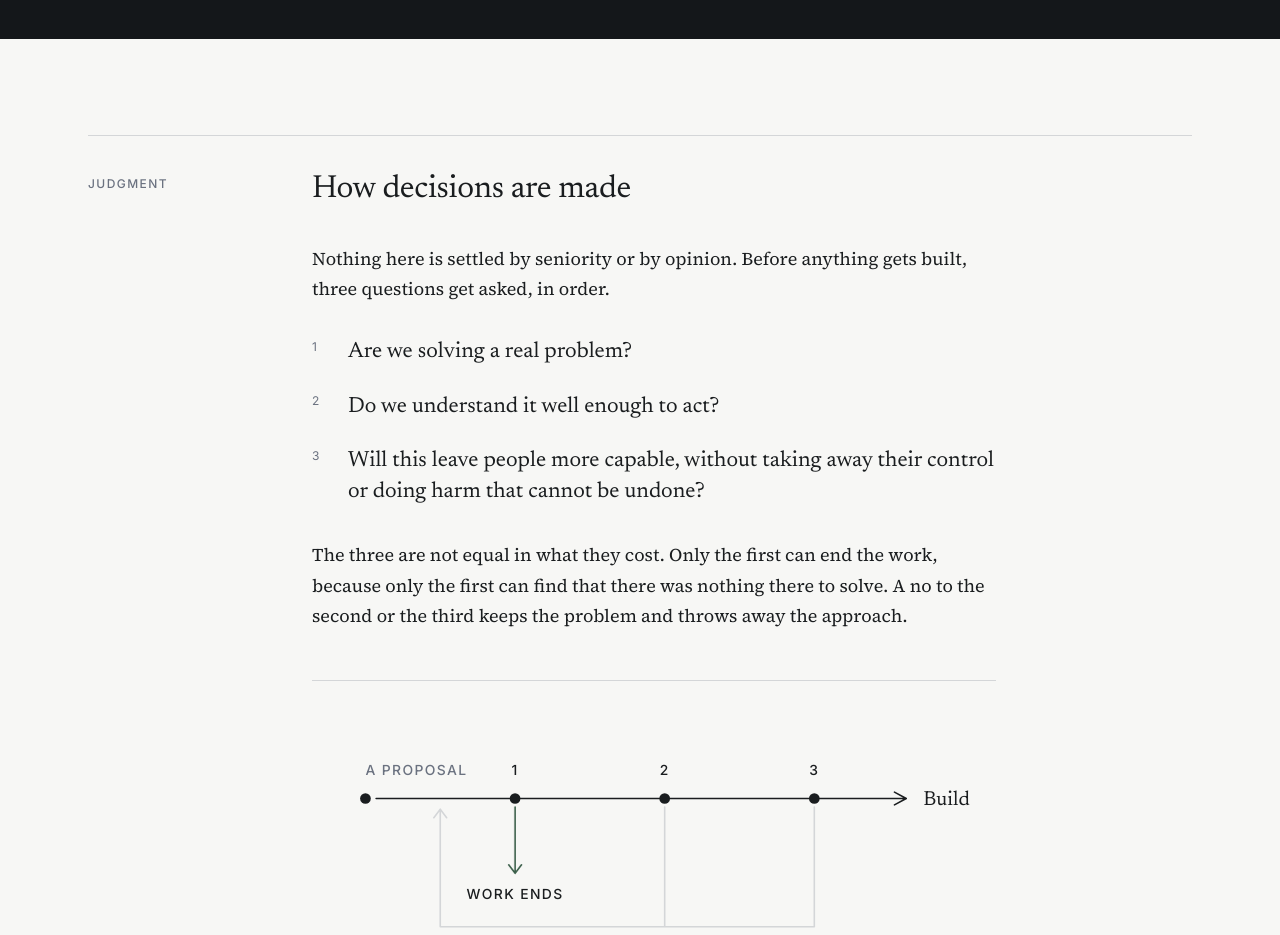
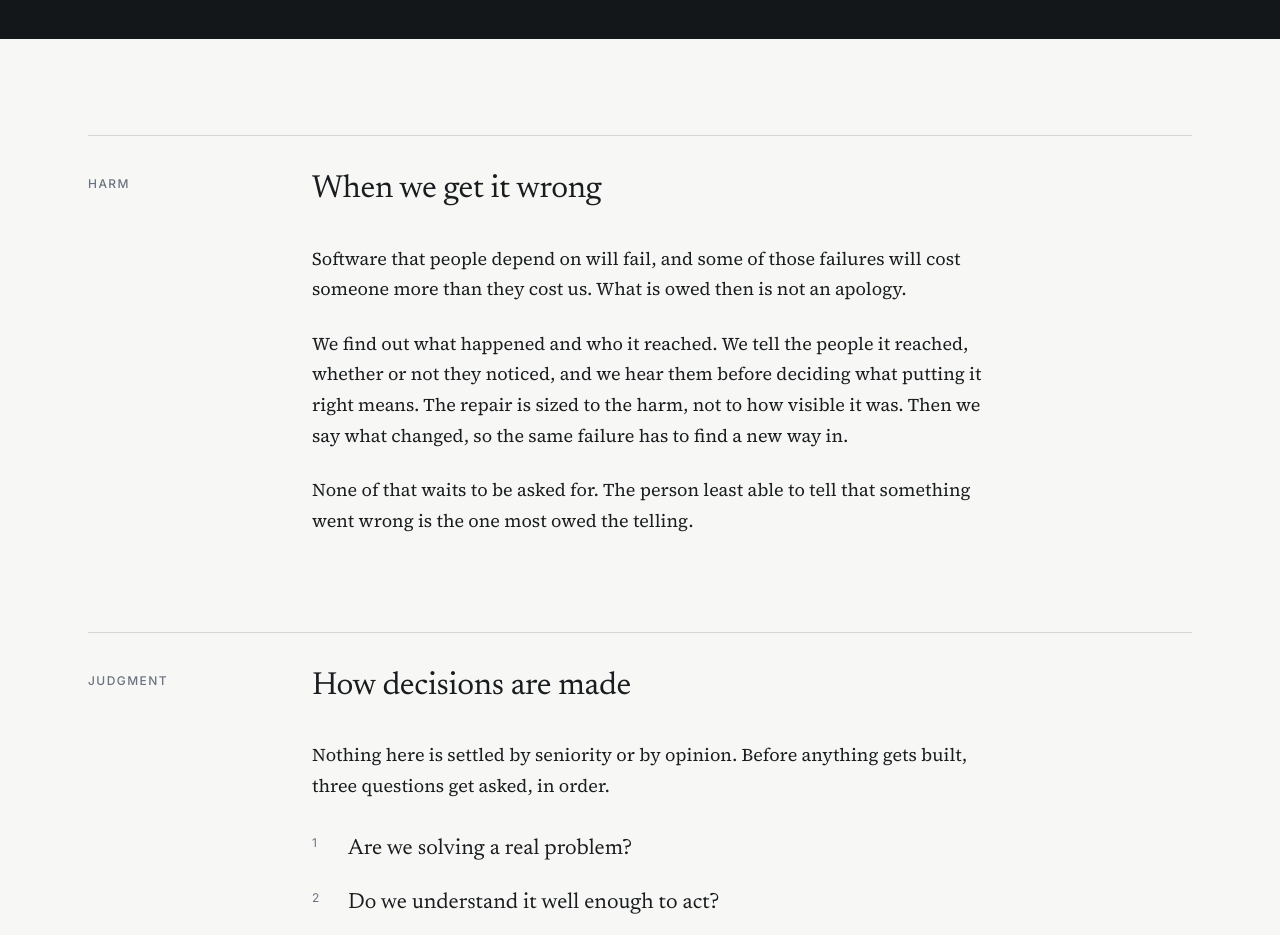
Before and after one commit to lucid-dreams69/JEEV-TECH-WEBSITE, a plain HTML site: page principles.html in a window 1280 px wide. Shown: the part 4160-5095 px from the top of the page. Drawn offline with Linux system fonts and the light colour scheme.

Commit message:
copy: say what is owed after a failure reaches someone
The site refused to build harmful things and said nothing about what happens
when it causes harm anyway — which it will, to people who use the software to
earn a living. For a site whose whole register is claims a reader can check,
that was the most conspicuous silence on it, and it is the one principle in
the founder's doctrine that needed no adaptation to reach a software company.

Four commitments, in the order they happen: find out what happened and who it
reached; tell them whether or not they noticed, and hear them before deciding
what putting it right means; size the repair to the harm rather than to how
visible it was; say what changed. The closing line carries the thread the rest
of the page is built on — the person least able to tell that something went
wrong is the one most owed the telling.

It sits on /principles rather than inside engineering's Reliability practice.
Reliability governs the week before a failure, ranking severity and putting
correctness ahead of features; this is the day after. Every practice on that
page governs a stage of the build, and there is no stage for harm that has
already landed. A public commitment filed inside an internal practice list
reads as one being hidden.

Copy in the founder's voice: drafted, shown and approved before this commit.

Co-Authored-By: Claude Opus 5 <noreply@anthropic.com>

```diff
--- a/principles.html
+++ b/principles.html
@@ -330,6 +330,31 @@
     <div class="page">
       <div class="philosophy-body">
 
+        <!-- What is owed after a failure reaches someone. Sits here rather
+             than in engineering's Reliability practice: that one governs the
+             week before a failure, this is the day after, and every practice
+             on that page governs a stage of the build. There is no stage for
+             harm that already landed. -->
+        <section class="section" aria-labelledby="when-wrong">
+          <p class="section__label">Harm</p>
+          <div class="section__body">
+            <h2 id="when-wrong" class="section__heading">When we get it wrong</h2>
+            <p>
+              Software that people depend on will fail, and some of those failures will cost someone more than they
+              cost us. What is owed then is not an apology.
+            </p>
+            <p>
+              We find out what happened and who it reached. We tell the people it reached, whether or not they
+              noticed, and we hear them before deciding what putting it right means. The repair is sized to the harm,
+              not to how visible it was. Then we say what changed, so the same failure has to find a new way in.
+            </p>
+            <p>
+              None of that waits to be asked for. The person least able to tell that something went wrong is the one
+              most owed the telling.
+            </p>
+          </div>
+        </section>
+
         <!-- How we decide -->
         <section class="section" aria-labelledby="how-we-decide">
           <p class="section__label">Judgment</p>
```
